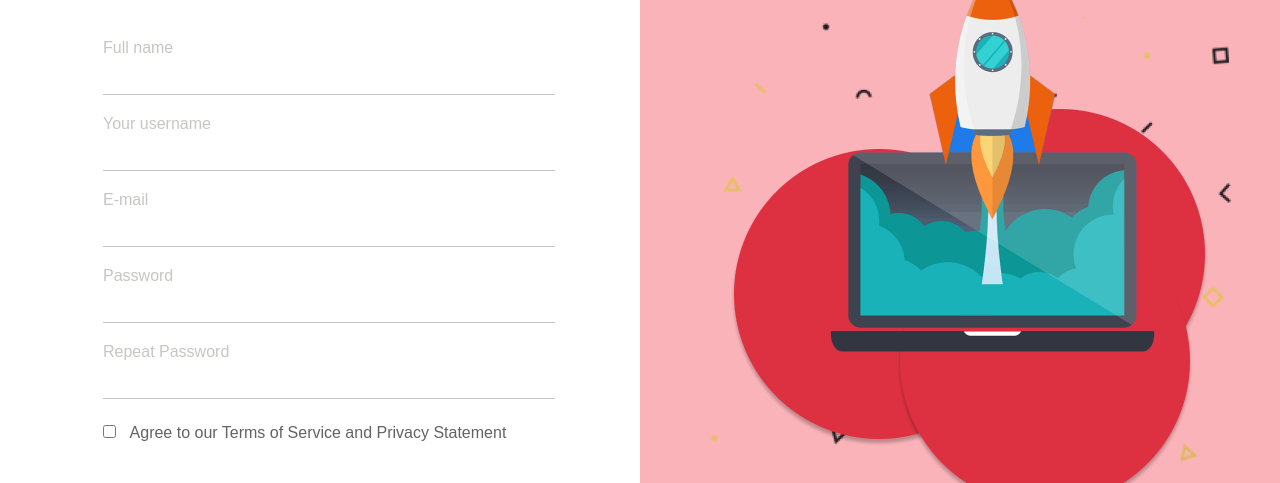
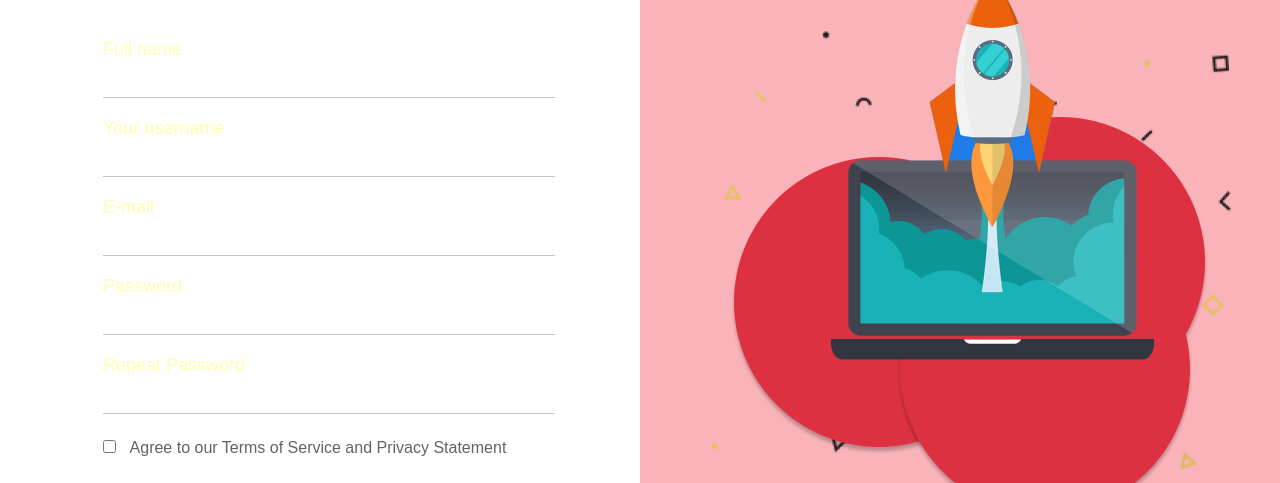
Before and after one commit to sonyanechaeva/duplicate_remote_homework, a plain HTML site: page index.html in a window 1280 px wide. Shown: the part 316-799 px from the top of the page. Drawn offline with Linux system fonts and the light colour scheme.

Commit message:
update css master 4

```diff
--- a/styles/style.css
+++ b/styles/style.css
@@ -64,8 +64,8 @@ body{
     color: #636363;
 }
 .add-form{
-    font-size: 16px;
-    color: #C6C6C4;
+    font-size: 18px;
+    color: #ffffb2;
     margin-bottom: 10px;
 }
 .base-input{
```
